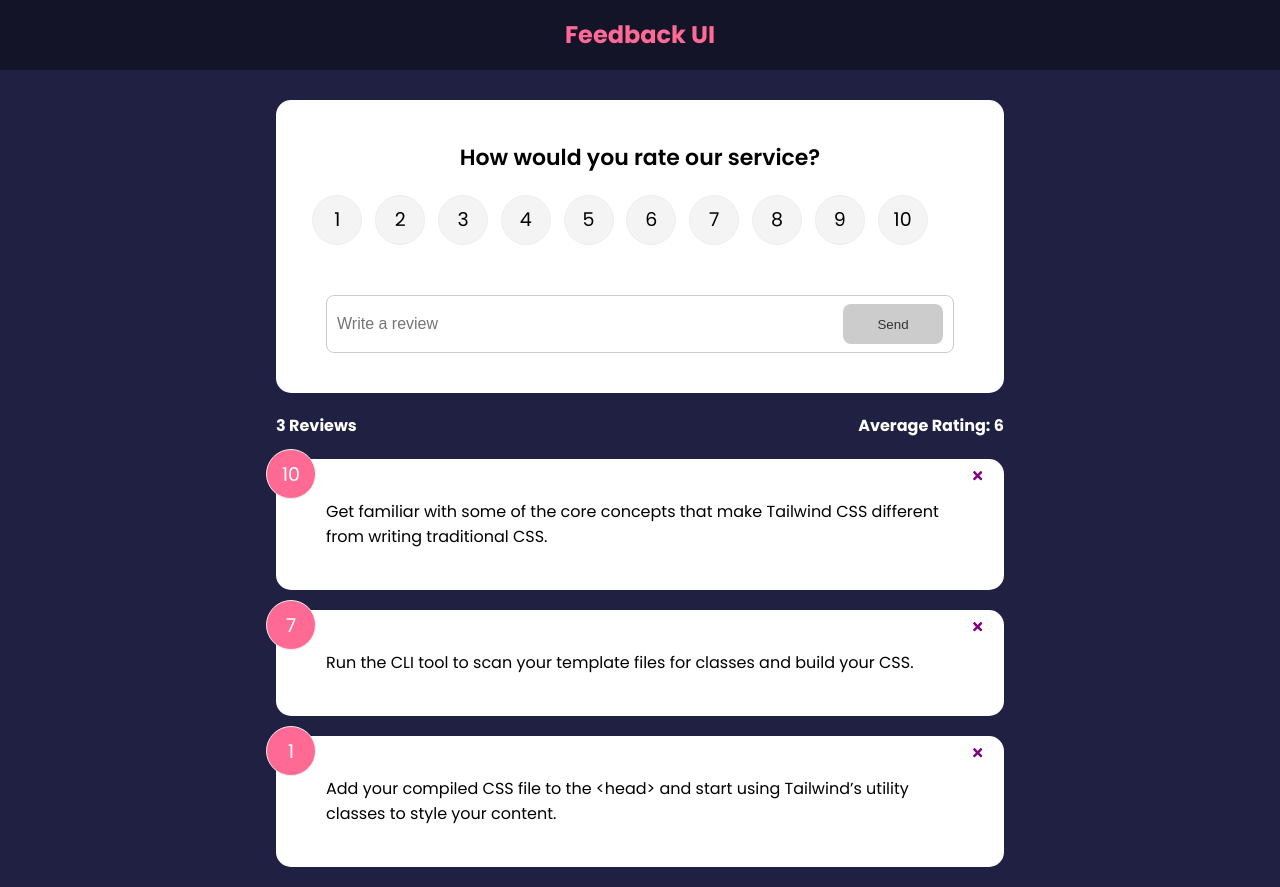
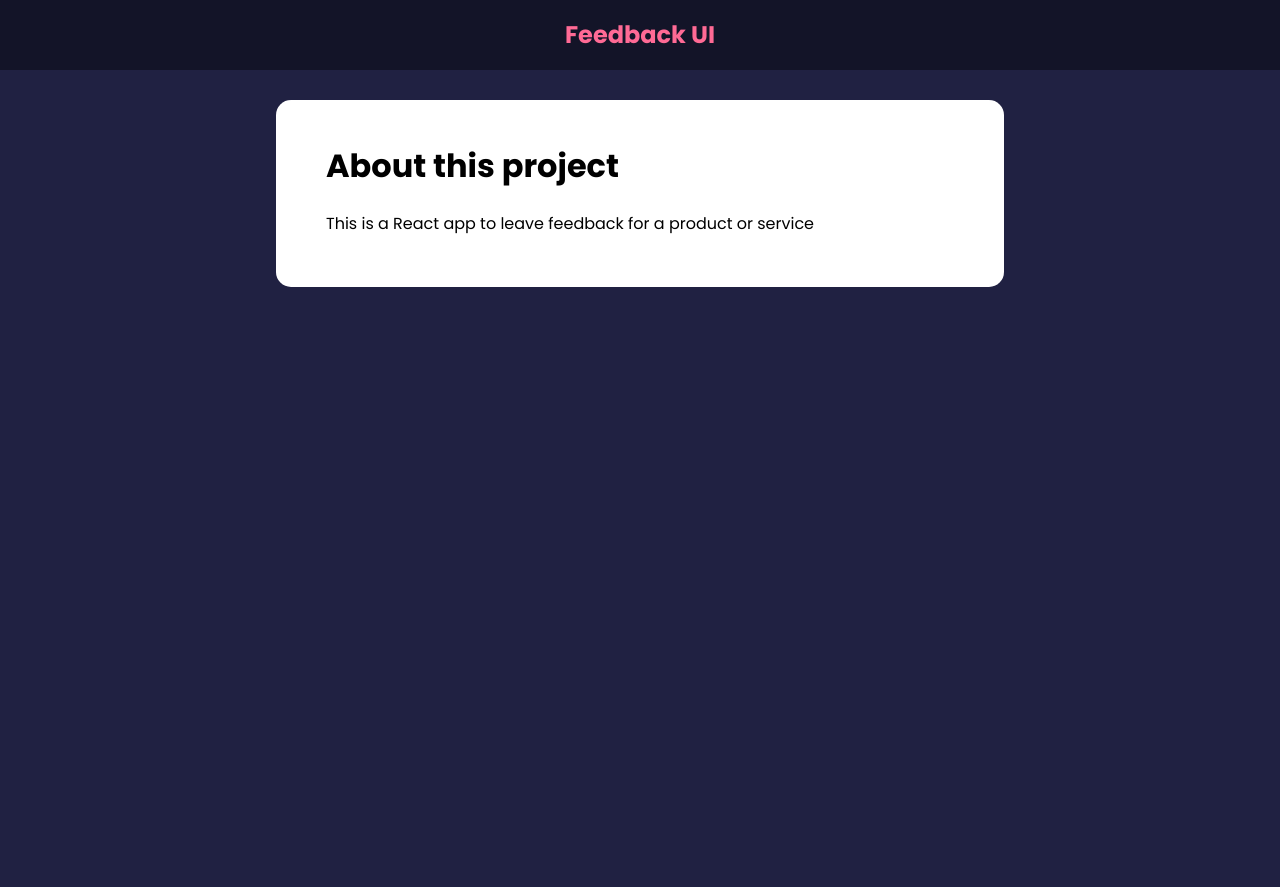
Before and after one commit to frontendmyfriend/feedback_app_Traversy_react, a React (Create React App) app: page /about in a window 1280 px wide. After the commit the page ends 800 px from the top, so only its background shows below. Built offline with nearby package versions, Linux system fonts and the light colour scheme.

Commit message:
added Routes for new version of react-router-dom

```diff
--- a/package.json
+++ b/package.json
@@ -10,7 +10,8 @@
     "react": "^18.2.0",
     "react-dom": "^18.2.0",
     "react-icons": "^4.11.0",
-    "react-router-dom": "6.16.0",
+    "react-router-dom": "^6.16.0",
+    "react-routers": "2.1.1",
     "react-scripts": "5.0.1",
     "uuid": "^9.0.1",
     "web-vitals": "^2.1.4"
--- a/src/App.js
+++ b/src/App.js
@@ -1,10 +1,14 @@
 import {v4 as uuidv4}from 'uuid'
-import {useState} from "react";
+import {useState} from "react"
+import { BrowserRouter as Router, Route, Routes} from 'react-router-dom'
 import Header from "./components/Header"
 import FeedbackList from "./components/FeedbackList"
 import FeedbackData from "./data/FeedbackData"
 import FeedbackStats from "./components/FeedbackStats"
-import FeedbackForm from "./components/FeedbackForm";
+import FeedbackForm from "./components/FeedbackForm"
+import AboutPage from './pages/AboutPage'
+
+
 
 
 function App () {
@@ -30,14 +34,23 @@
 
 
     return (
-        <>
+        <Router>
             <Header />
             <div className="container">
-                <FeedbackForm handleAdd={addFeedback} />
-                <FeedbackStats feedback={feedback} />
-                <FeedbackList feedback={feedback} handleDelete={deleteFeedback} />
+                <Routes>
+                    <Route exact path='/' element={
+                        <>
+                            <FeedbackForm handleAdd={addFeedback}/>
+                            <FeedbackStats feedback={feedback} />
+                            <FeedbackList feedback={feedback} handleDelete={deleteFeedback} />
+                        </>
+                    }>
+
+                    </Route>
+                    <Route path='/about' element={<AboutPage />} />
+              </Routes>
             </div>
-        </>
+        </Router>
     )
 };
 
--- /dev/null
+++ b/src/pages/AboutPage.jsx
@@ -0,0 +1,14 @@
+import Card from "../components/shared/Card"
+function AboutPage() {
+  return (
+      <Card>
+        <div className="about">
+              <h1>About this project</h1>
+              <p>This is a React app to leave feedback for a product or service</p>
+        </div>
+
+    </Card>
+  )
+}
+
+export default AboutPage
```
Also changed, not shown: src/components/AboutIconLink.jsx (added, +11 -0 lines), 1 other file (tests, documents, lock files or other folders).
